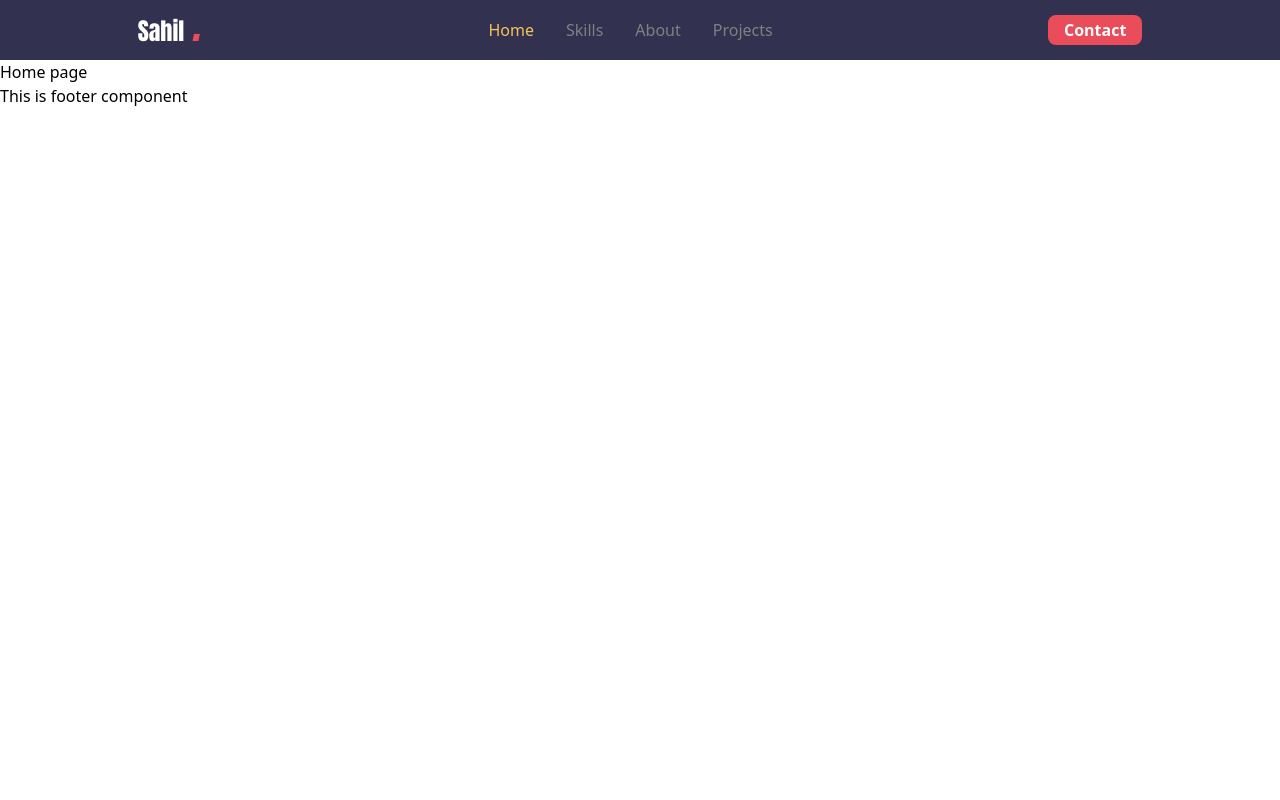
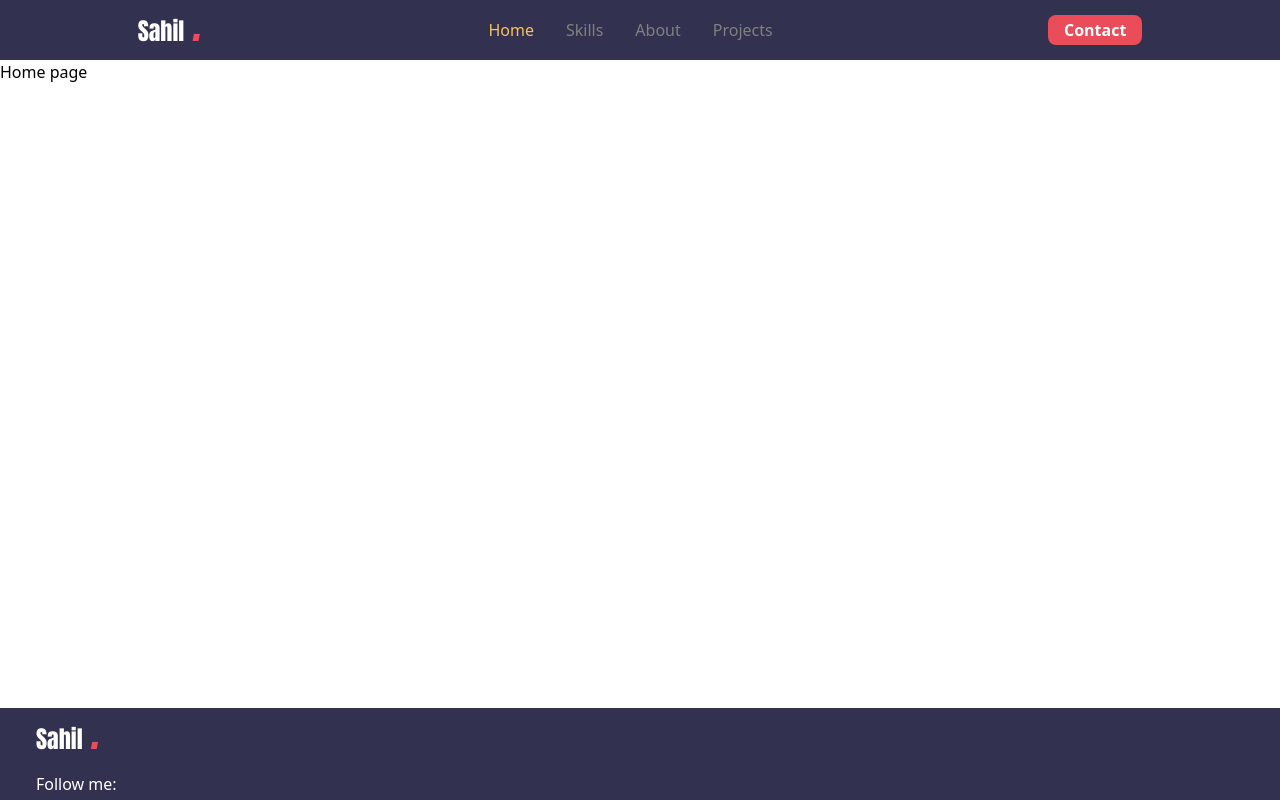
Before and after one commit to SAHIL-Sharma21/my_Portfolio, a React (Vite) app in the folder portfolio website/: page / in a window 1280 px wide. Built offline with nearby package versions, Linux system fonts and the light colour scheme.

Commit message:
some footer

```diff
--- a/portfolio website/src/components/Footer/Footer.jsx
+++ b/portfolio website/src/components/Footer/Footer.jsx
@@ -1,8 +1,17 @@
 import React from 'react'
+import {Link} from 'react-router-dom'
 
 function Footer() {
   return (
-    <div>This is footer component</div>
+    <>
+      <div className='w-full bg-primary h-auto bottom-0 fixed'>
+        <div className='lg:container w-9/12 flex flex-col justify-around mx-9'>
+            <h1 className='font-Anton text-white text-2xl lg:mb-3'> <Link to={'/'}>Sahil<em className='text-varRed text-5xl font-mono'>.</em></Link></h1>
+            <h2 className='text-white my-1'>Follow me:</h2>
+        </div>
+
+      </div>
+    </>
   )
 }
 
```
